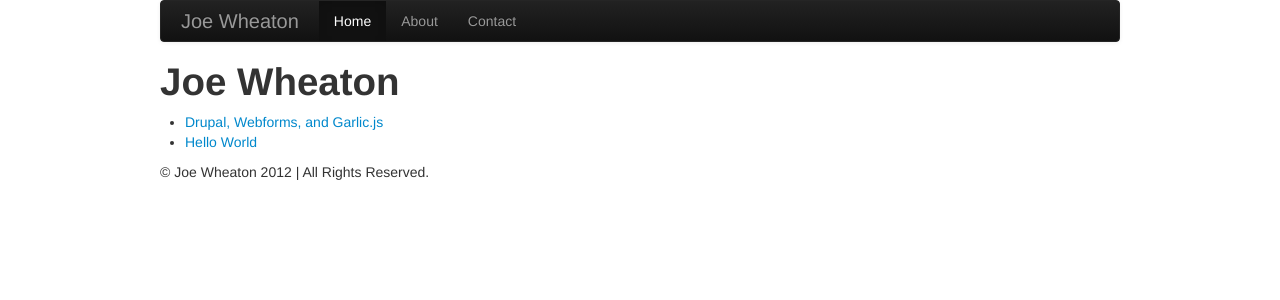
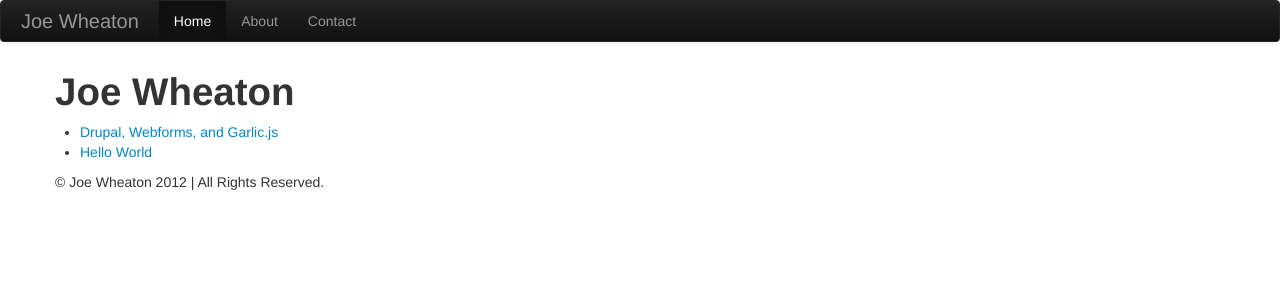
Before and after one commit to jdwfly/jdwfly.github.com, a Jekyll site: the page built from index.html, in a window 1280 px wide. Shown: the top 300 px of the page. Built offline with Jekyll 4.4.1, drawn with Linux system fonts in a browser that asks for light colours.

Commit message:
moved navar out of main container.

```diff
--- a/_layouts/default.html
+++ b/_layouts/default.html
@@ -7,13 +7,11 @@
   <meta name="viewport" content"width=device-width">
 
   <link rel="stylesheet" href="/css/bootstrap.min.css" media="screen" />
-  <link rel="stylesheet" href="/css/style.css" />
   <link rel="stylesheet" href="/css/bootstrap-responsive.min.css" />
 
   <script src="/js/modernizr.js"></script>
 </head>
 <body>
-  <div id="main">
   <nav class="navbar navbar-inverse">
     <div class="navbar-inner">
       <a class="brand" href="#">Joe Wheaton</a>
@@ -24,6 +22,7 @@
       </ul>
     </div>
   </nav>
+  <div id="main" class="container">
     <header>
       <h1>Joe Wheaton</h1>
     </header>
```
Lines whose indentation alone changed are shown as unchanged.
